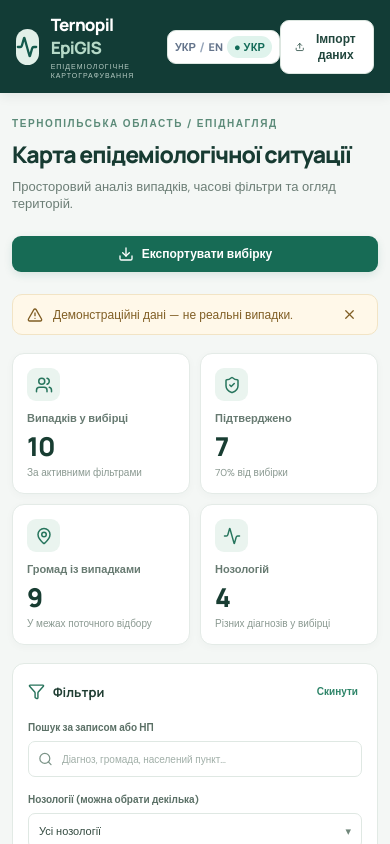
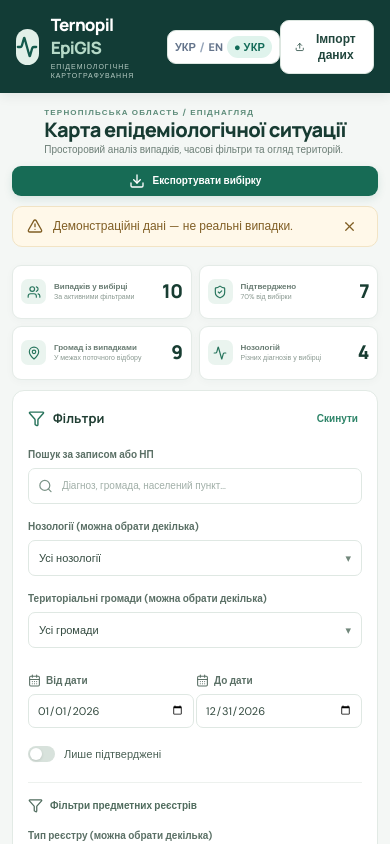
Before and after one commit to TarasB88/ternopil-epigis, a React (Vite) app: page / in a window 390 px wide. Shown: the top 844 px of the page. Built offline with nearby package versions, Linux system fonts and the light colour scheme.

Commit message:
Compact epidemiological overview to prioritize map space

```diff
--- a/src/styles.css
+++ b/src/styles.css
@@ -138,3 +138,30 @@
   .language-switch { gap: 4px; min-height: 34px; padding: 5px 7px; font-size: 11px; }
   .language-switch__label { display: none; }
 }
+
+
+/* Compact epidemiological overview: prioritize map workspace */
+.main-content{padding-top:10px}
+.page-heading{align-items:center;gap:14px;margin:0 0 9px}
+.eyebrow{font-size:8px;letter-spacing:1.2px;margin-bottom:2px}
+.page-heading h1{font-size:clamp(18px,1.55vw,23px);letter-spacing:-.65px;line-height:1.12}
+.page-heading p{font-size:10px;margin:3px 0 0;line-height:1.25}
+.page-heading>.button{padding:7px 10px;font-size:10px;white-space:nowrap}
+.metric-grid{gap:8px;margin-bottom:10px}
+.metric-card{display:grid;grid-template-columns:27px minmax(0,1fr) auto;grid-template-rows:auto auto;align-items:center;column-gap:8px;row-gap:1px;min-height:52px;padding:6px 10px;border-radius:9px}
+.metric-icon{grid-column:1;grid-row:1/3;width:25px;height:25px;border-radius:7px;margin:0}
+.metric-icon svg{width:14px;height:14px}
+.metric-label{grid-column:2;grid-row:1;font-size:9px;line-height:1.2;align-self:end}
+.metric-value{grid-column:3;grid-row:1/3;font-size:21px;line-height:1;letter-spacing:-.5px;margin:0;padding-left:4px}
+.metric-note{grid-column:2;grid-row:2;font-size:8px;line-height:1.2;margin:0;align-self:start}
+@media(max-width:760px){
+  .main-content{padding-top:14px}
+  .page-heading{gap:9px;margin-bottom:10px}
+  .page-heading h1{font-size:20px}
+  .page-heading p{font-size:10px}
+  .metric-grid{gap:7px;margin-bottom:10px}
+  .metric-card{min-height:54px;padding:6px 8px;column-gap:6px}
+  .metric-label{font-size:8px}
+  .metric-value{font-size:19px}
+  .metric-note{font-size:7px}
+}
```
